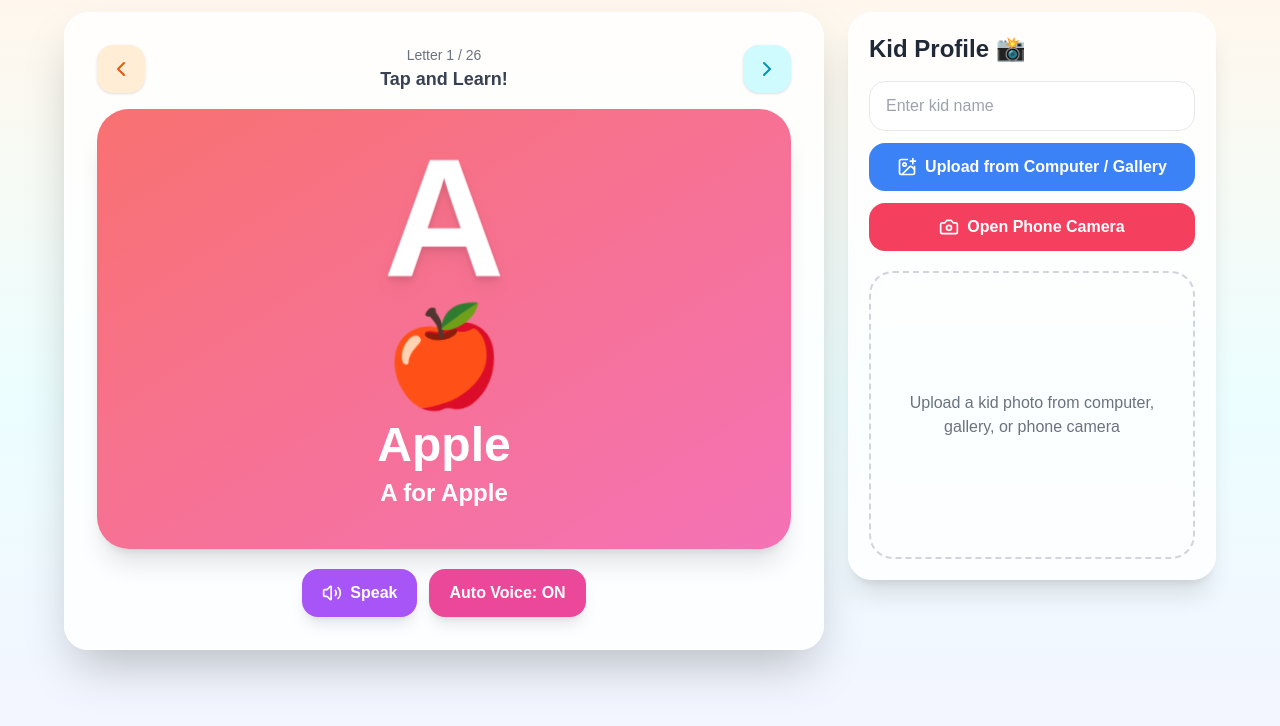
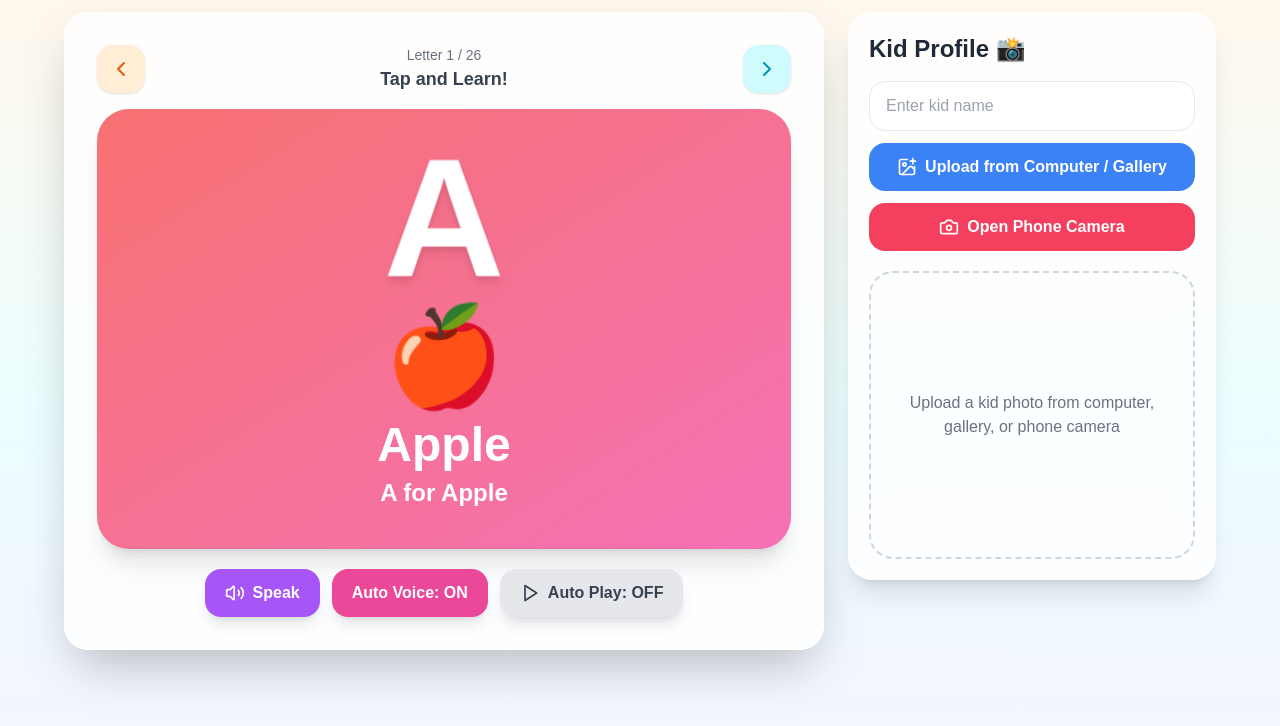
Before and after one commit to theiniyanvlogs-lab/Abc-learning, a Next.js app: page / in a window 1280 px wide. Shown: the top 726 px of the page. Built offline with nearby package versions, Linux system fonts and the light colour scheme.

Commit message:
Update page.tsx

```diff
--- a/app/page.tsx
+++ b/app/page.tsx
@@ -7,7 +7,9 @@ import {
   ImagePlus,
   Volume2,
   ChevronLeft,
-  ChevronRight
+  ChevronRight,
+  Play,
+  Pause
 } from "lucide-react";
 
 const alphabetData = [
@@ -44,6 +46,7 @@ export default function HomePage() {
   const [kidImage, setKidImage] = useState<string | null>(null);
   const [kidName, setKidName] = useState("");
   const [autoSpeak, setAutoSpeak] = useState(true);
+  const [autoPlay, setAutoPlay] = useState(false);
 
   const fileInputRef = useRef<HTMLInputElement>(null);
   const cameraInputRef = useRef<HTMLInputElement>(null);
@@ -98,6 +101,16 @@ export default function HomePage() {
       return () => clearTimeout(timer);
     }
   }, [index, autoSpeak]);
+
+  useEffect(() => {
+    if (!autoPlay) return;
+
+    const timer = setInterval(() => {
+      setIndex((prev) => (prev + 1) % alphabetData.length);
+    }, 3000);
+
+    return () => clearInterval(timer);
+  }, [autoPlay]);
 
   const nextLetter = () => {
     setIndex((prev) => (prev + 1) % alphabetData.length);
@@ -203,6 +216,16 @@ export default function HomePage() {
                 >
                   Auto Voice: {autoSpeak ? "ON" : "OFF"}
                 </button>
+
+                <button
+                  onClick={() => setAutoPlay(!autoPlay)}
+                  className={`flex items-center gap-2 rounded-2xl px-5 py-3 font-bold shadow-lg ${
+                    autoPlay ? "bg-emerald-500 text-white" : "bg-gray-200 text-gray-700"
+                  }`}
+                >
+                  {autoPlay ? <Pause className="w-5 h-5" /> : <Play className="w-5 h-5" />}
+                  {autoPlay ? "Auto Play: ON" : "Auto Play: OFF"}
+                </button>
               </div>
             </motion.div>
           </div>
```
